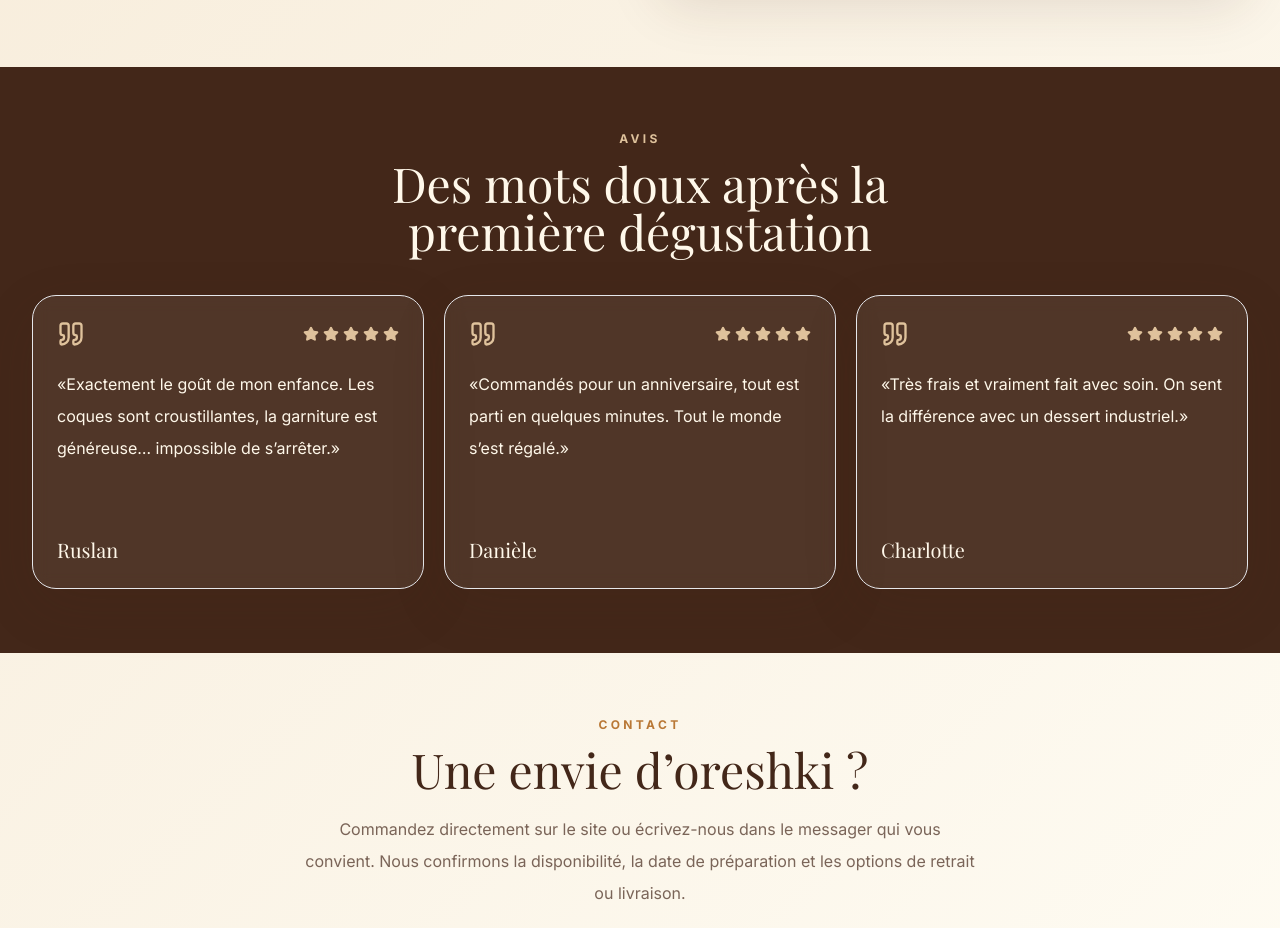
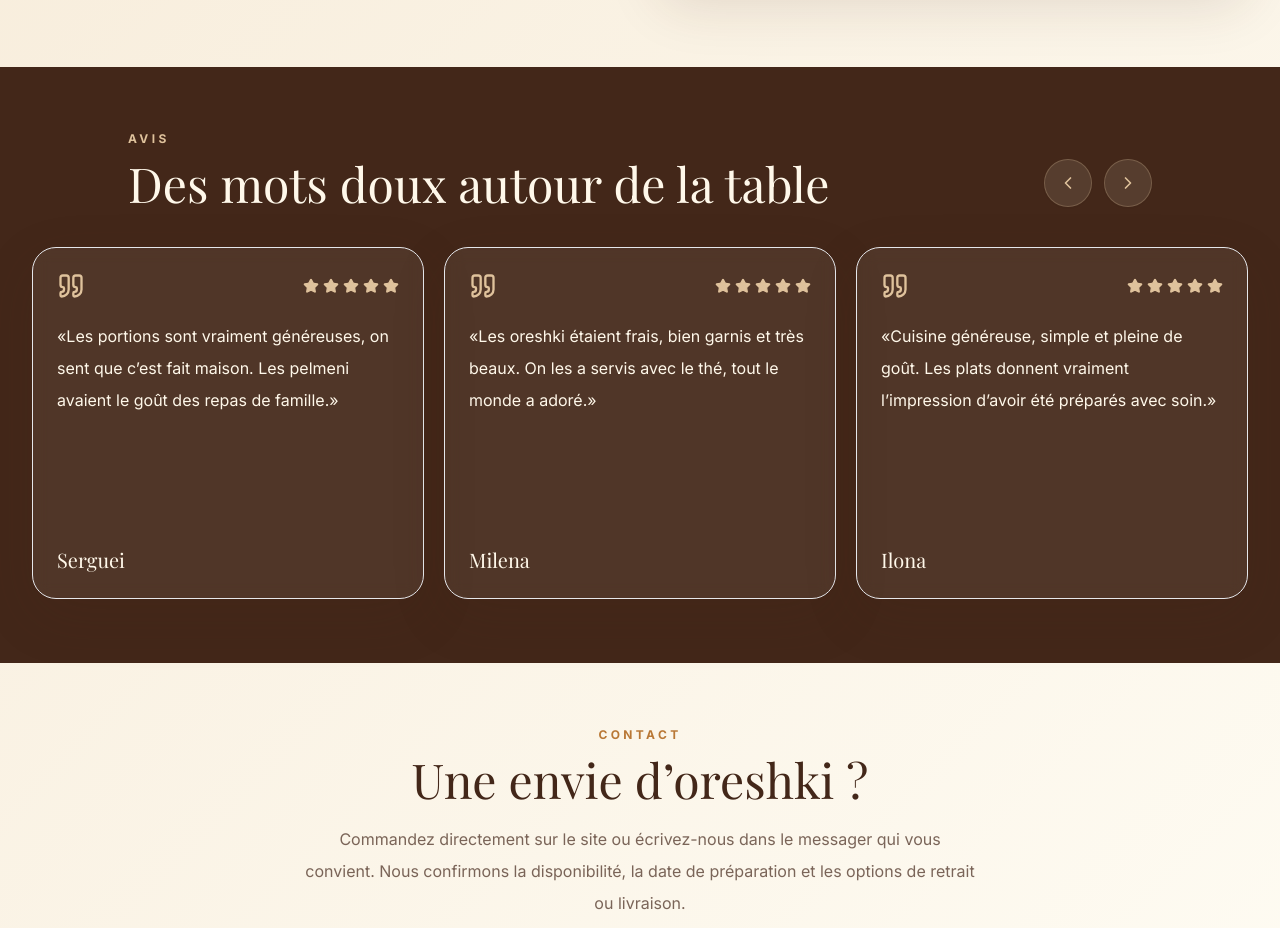
Before and after one commit to ruseremian/oreshki.github.io, a Next.js app: page / in a window 1280 px wide. Shown: the part 4280-5208 px from the top of the page. Built offline with nearby package versions, Linux system fonts and the light colour scheme; a web font is replaced by a local one.

Commit message:
Add review carousel

```diff
--- a/components/sections/reviews.tsx
+++ b/components/sections/reviews.tsx
@@ -1,19 +1,42 @@
 "use client";
 
+import { useMemo, useState } from "react";
 import { motion } from "framer-motion";
-import { Quote, Star } from "lucide-react";
+import { ChevronLeft, ChevronRight, Quote, Star } from "lucide-react";
 
 import { SiteContent } from "@/lib/site-data";
+import { cn } from "@/lib/utils";
 
 type ReviewsProps = {
   content: SiteContent["reviews"];
 };
 
 export function Reviews({ content }: ReviewsProps) {
+  const [activeIndex, setActiveIndex] = useState(0);
+  const visibleReviews = useMemo(
+    () =>
+      Array.from({ length: Math.min(3, content.items.length) }, (_, offset) => {
+        const index = (activeIndex + offset) % content.items.length;
+        return content.items[index];
+      }),
+    [activeIndex, content.items]
+  );
+
+  function showPrevious() {
+    setActiveIndex((current) =>
+      current === 0 ? content.items.length - 1 : current - 1
+    );
+  }
+
+  function showNext() {
+    setActiveIndex((current) => (current + 1) % content.items.length);
+  }
+
   return (
     <section id="reviews" className="scroll-mt-24 bg-cocoa py-10 text-cream sm:py-16 lg:py-18">
       <div className="mx-auto max-w-7xl px-4 sm:px-6 lg:px-8">
-        <div className="mx-auto max-w-2xl text-center">
+        <div className="mx-auto flex max-w-5xl flex-col gap-5 text-center sm:flex-row sm:items-end sm:justify-between sm:text-left">
+          <div>
             <p className="mb-3 text-xs font-bold uppercase tracking-[0.16em] text-almond sm:tracking-[0.28em]">
               {content.eyebrow}
             </p>
@@ -22,15 +45,39 @@ export function Reviews({ content }: ReviewsProps) {
             </h2>
           </div>
 
-        <div className="mt-8 grid gap-5 sm:mt-10 md:grid-cols-3">
-          {content.items.map((review, index) => (
+          <div className="flex justify-center gap-3 sm:justify-end">
+            <CarouselButton
+              label={content.previousLabel}
+              onClick={showPrevious}
+              icon="previous"
+            />
+            <CarouselButton
+              label={content.nextLabel}
+              onClick={showNext}
+              icon="next"
+            />
+          </div>
+        </div>
+
+        <motion.div
+          key={activeIndex}
+          initial={{ opacity: 0, y: 14 }}
+          animate={{ opacity: 1, y: 0 }}
+          transition={{ duration: 0.35, ease: "easeOut" }}
+          className="mt-8 grid gap-5 sm:mt-10 sm:grid-cols-2 md:grid-cols-3"
+        >
+          {visibleReviews.map((review, index) => (
             <motion.article
               key={review.name}
               initial={{ opacity: 0, y: 18 }}
               whileInView={{ opacity: 1, y: 0 }}
               viewport={{ once: true, margin: "-80px" }}
               transition={{ duration: 0.55, delay: index * 0.08 }}
-              className="rounded-2xl border border-cream/12 bg-cream/[0.07] p-5 shadow-soft backdrop-blur sm:rounded-3xl sm:p-6"
+              className={cn(
+                "flex min-h-[22rem] flex-col rounded-2xl border border-cream/12 bg-cream/[0.07] p-5 shadow-soft backdrop-blur sm:rounded-3xl sm:p-6",
+                index === 1 && "hidden sm:flex",
+                index === 2 && "hidden md:flex"
+              )}
             >
               <div className="flex items-center justify-between gap-4">
                 <Quote className="h-7 w-7 text-almond" aria-hidden="true" />
@@ -44,16 +91,39 @@ export function Reviews({ content }: ReviewsProps) {
                   ))}
                 </div>
               </div>
-              <p className="mt-5 text-base leading-7 text-cream/82 md:min-h-36 md:leading-8">
-                «{review.text}»
+              <p className="mt-5 text-base leading-7 text-cream/82 md:leading-8">
+                &laquo;{review.text}&raquo;
               </p>
-              <p className="mt-6 font-serif text-xl text-cream">
+              <p className="mt-auto pt-6 font-serif text-xl text-cream">
                 {review.name}
               </p>
             </motion.article>
           ))}
-        </div>
+        </motion.div>
       </div>
     </section>
   );
 }
+
+function CarouselButton({
+  label,
+  onClick,
+  icon
+}: {
+  label: string;
+  onClick: () => void;
+  icon: "previous" | "next";
+}) {
+  const Icon = icon === "previous" ? ChevronLeft : ChevronRight;
+
+  return (
+    <button
+      type="button"
+      onClick={onClick}
+      className="grid h-12 w-12 place-items-center rounded-full border border-almond/25 bg-cream/10 text-almond shadow-sm transition hover:-translate-y-0.5 hover:border-almond/45 hover:bg-cream/16 focus-visible:outline focus-visible:outline-2 focus-visible:outline-offset-4 focus-visible:outline-almond"
+      aria-label={label}
+    >
+      <Icon className="h-5 w-5" aria-hidden="true" />
+    </button>
+  );
+}
--- a/lib/site-data.ts
+++ b/lib/site-data.ts
@@ -235,16 +235,34 @@ export const siteContent = {
     },
     reviews: {
       eyebrow: "Отзывы",
-      title: "Тёплые слова после первой порции",
+      title: "Тёплые слова после домашнего стола",
       ratingLabel: "5 из 5 звёзд",
+      previousLabel: "Предыдущий отзыв",
+      nextLabel: "Следующий отзыв",
       items: [
+        {
+          name: "Serguei",
+          text: "Порции очень щедрые, сразу видно, что всё домашнее. Пельмени напомнили семейные обеды."
+        },
+        {
+          name: "Milena",
+          text: "Орешки были свежие, красивые и с щедрой начинкой. Подали к чаю — всем очень понравилось."
+        },
+        {
+          name: "Ilona",
+          text: "Щедрая, простая и очень вкусная еда. Видно, что всё приготовлено с заботой."
+        },
+        {
+          name: "Svetlana",
+          text: "Котлеты были хрустящие снаружи и нежные внутри. Очень вкусно и по-домашнему."
+        },
+        {
+          name: "Arthur",
+          text: "Заказывали несколько блюд на вечер, порции были отличные, и всё очень быстро закончилось."
+        },
         {
           name: "Ruslan",
           text: "Тот самый вкус из детства. Скорлупки хрустящие, начинки много — невозможно остановиться."
-        },
-        {
-          name: "Danièle",
-          text: "Заказывали на день рождения, всё исчезло за несколько минут. Все остались довольны."
         },
         {
           name: "Charlotte",
@@ -503,16 +521,34 @@ export const siteContent = {
     },
     reviews: {
       eyebrow: "Avis",
-      title: "Des mots doux après la première dégustation",
+      title: "Des mots doux autour de la table",
       ratingLabel: "5 étoiles sur 5",
+      previousLabel: "Avis précédent",
+      nextLabel: "Avis suivant",
       items: [
+        {
+          name: "Serguei",
+          text: "Les portions sont vraiment généreuses, on sent que c’est fait maison. Les pelmeni avaient le goût des repas de famille."
+        },
+        {
+          name: "Milena",
+          text: "Les oreshki étaient frais, bien garnis et très beaux. On les a servis avec le thé, tout le monde a adoré."
+        },
+        {
+          name: "Ilona",
+          text: "Cuisine généreuse, simple et pleine de goût. Les plats donnent vraiment l’impression d’avoir été préparés avec soin."
+        },
+        {
+          name: "Svetlana",
+          text: "Les kotleti étaient croustillantes à l’extérieur et fondantes à l’intérieur. Très bon équilibre, très réconfortant."
+        },
+        {
+          name: "Arthur",
+          text: "On a commandé plusieurs spécialités pour une soirée, les quantités étaient parfaites et tout est parti très vite."
+        },
         {
           name: "Ruslan",
           text: "Exactement le goût de mon enfance. Les coques sont croustillantes, la garniture est généreuse… impossible de s’arrêter."
-        },
-        {
-          name: "Danièle",
-          text: "Commandés pour un anniversaire, tout est parti en quelques minutes. Tout le monde s’est régalé."
         },
         {
           name: "Charlotte",
```
Lines whose indentation alone changed are shown as unchanged.
